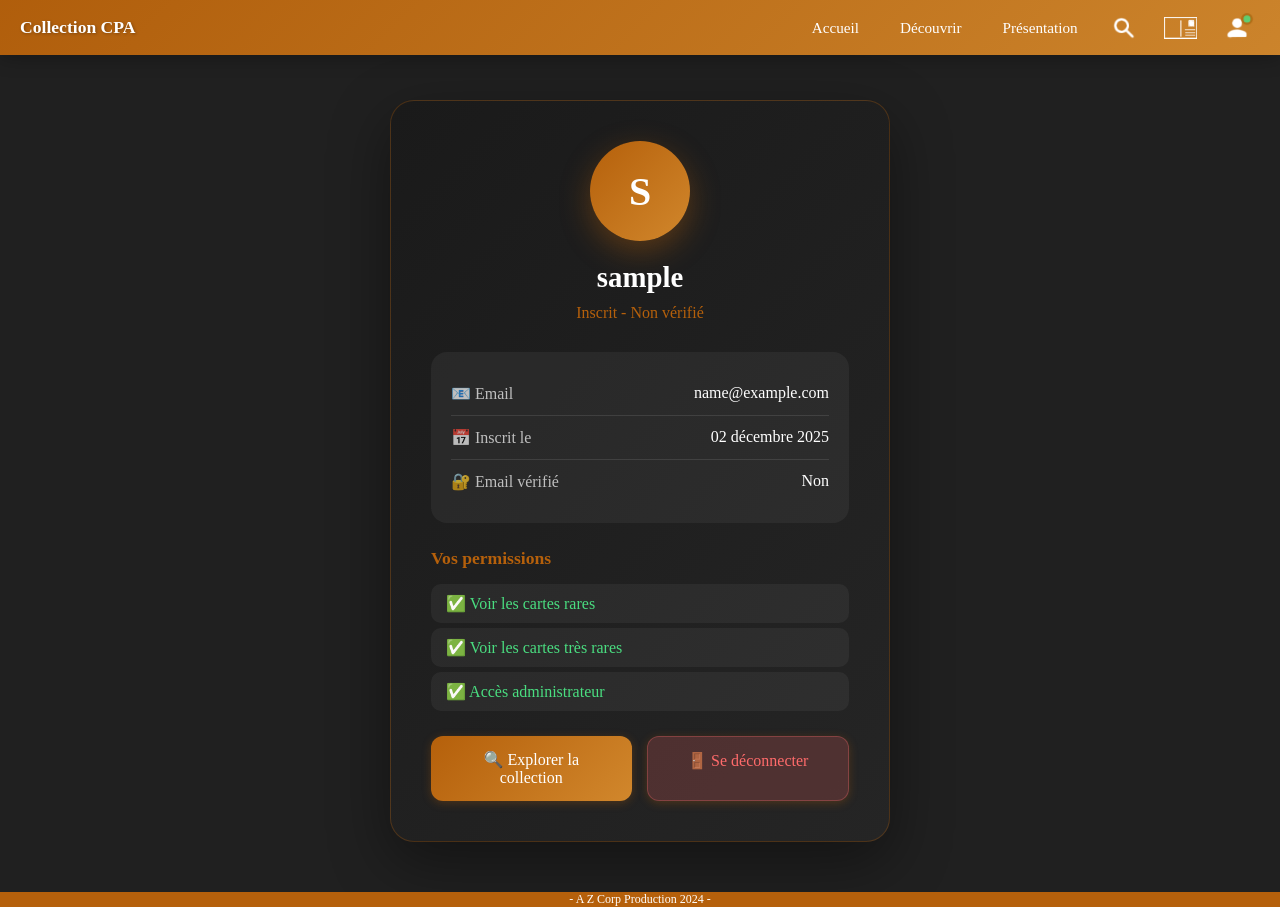
After one commit to Zzcorp/Le-Postier, a Django app: page /profil/ in a window 1280 px wide. The commit adds this page. Run offline with Django 5.2, Linux system fonts and the light colour scheme; the visitor is signed in with stand-in values (Sample User, id 1).

Commit message:
Add files via upload

```diff
--- a/core/urls.py
+++ b/core/urls.py
@@ -10,6 +10,7 @@ urlpatterns = [
     path('contact/', views.contact, name='contact'),
     path('inscription/', views.register, name='register'),
     path('connexion/', views.login_view, name='login'),
+    path('profil/', views.profile, name='profile'),
     path('logout/', views.logout_view, name='logout'),
 
     # Admin Dashboard
--- a/core/views.py
+++ b/core/views.py
@@ -9,6 +9,7 @@ from django.views.decorators.http import require_http_methods
 from datetime import timedelta
 import traceback
 import json
+
 
 from .models import (
     CustomUser, Postcard, Theme, ContactMessage,
@@ -78,6 +79,19 @@ def decouvrir(request):
     except Exception as e:
         import traceback
         return HttpResponse(f"<h1>Découvrir Error</h1><pre>{traceback.format_exc()}</pre>")
+
+
+@login_required
+def profile(request):
+    """User profile page"""
+    try:
+        context = {
+            'user': request.user,
+        }
+        return render(request, 'profile.html', context)
+    except Exception as e:
+        import traceback
+        return HttpResponse(f"<h1>Profile Error</h1><pre>{traceback.format_exc()}</pre>")
 
 
 def browse(request):
--- a/templates/partials/navbar.html
+++ b/templates/partials/navbar.html
@@ -1,37 +1,62 @@
 {% load static %}
-
-<!-- Mobile Menu Dropdown -->
-<div id="menu_wrapper" class="menu_wrapper">
-    <div id="triangle_1" class="triangle_1"></div>
-    <nav class="mobile-nav">
-        <a href="{% url 'home' %}">Accueil</a>
-        <a href="{% url 'decouvrir' %}">Découvrir</a>
-        <a href="{% url 'presentation' %}">Présentation</a>
-        <a href="{% url 'browse' %}">Rechercher</a>
-        <a href="{% url 'contact' %}">Contact</a>
-        {% if user.is_staff %}
-        <a href="{% url 'admin_dashboard' %}">Admin</a>
-        {% endif %}
-    </nav>
-</div>
 
 <!-- Connection Dropdown -->
 <div id="conn_wrapper" class="conn_wrapper">
     <div id="triangle" class="triangle"></div>
     <div class="conn-content">
         {% if user.is_authenticated %}
-        <p class="conn-user">👤 {{ user.username }}</p>
-        <p class="conn-category">{{ user.get_category_display }}</p>
-        <hr>
+        <div class="conn-user-info">
+            <span class="conn-avatar">👤</span>
+            <div>
+                <p class="conn-username">{{ user.username }}</p>
+                <p class="conn-category">{{ user.get_category_display }}</p>
+            </div>
+        </div>
+        <hr class="conn-divider">
+        <a href="{% url 'profile' %}" class="conn-link">
+            <span>👤</span> Mon Profil
+        </a>
         {% if user.is_staff %}
-        <a href="{% url 'admin_dashboard' %}">📊 Tableau de bord</a>
+        <a href="{% url 'admin_dashboard' %}" class="conn-link">
+            <span>📊</span> Tableau de bord
+        </a>
         {% endif %}
-        <a href="{% url 'logout' %}">🚪 Déconnexion</a>
+        <a href="{% url 'logout' %}" class="conn-link conn-logout">
+            <span>🚪</span> Déconnexion
+        </a>
         {% else %}
-        <a href="{% url 'login' %}">🔑 Connexion</a>
-        <a href="{% url 'register' %}">📝 Inscription</a>
+        <a href="{% url 'login' %}" class="conn-link">
+            <span>🔑</span> Connexion
+        </a>
+        <a href="{% url 'register' %}" class="conn-link">
+            <span>📝</span> S'inscrire
+        </a>
         {% endif %}
     </div>
+</div>
+
+<!-- Mobile Menu Dropdown -->
+<div id="menu_wrapper" class="menu_wrapper">
+    <div id="triangle_1" class="triangle_1"></div>
+    <nav class="mobile-nav">
+        <a href="{% url 'home' %}" class="mobile-link">🏠 Accueil</a>
+        <a href="{% url 'decouvrir' %}" class="mobile-link">🎨 Découvrir</a>
+        <a href="{% url 'presentation' %}" class="mobile-link">📖 Présentation</a>
+        <a href="{% url 'browse' %}" class="mobile-link">🔍 Rechercher</a>
+        <a href="{% url 'contact' %}" class="mobile-link">✉️ Contact</a>
+        {% if user.is_authenticated %}
+        <hr class="mobile-divider">
+        <a href="{% url 'profile' %}" class="mobile-link">👤 Mon Profil</a>
+        {% if user.is_staff %}
+        <a href="{% url 'admin_dashboard' %}" class="mobile-link">📊 Admin</a>
+        {% endif %}
+        <a href="{% url 'logout' %}" class="mobile-link mobile-logout">🚪 Déconnexion</a>
+        {% else %}
+        <hr class="mobile-divider">
+        <a href="{% url 'login' %}" class="mobile-link">🔑 Connexion</a>
+        <a href="{% url 'register' %}" class="mobile-link">📝 S'inscrire</a>
+        {% endif %}
+    </nav>
 </div>
 
 <!-- Main Navigation Bar -->
@@ -60,18 +85,24 @@
                 </a>
             </li>
             <li>
-                <a href="javascript:void(0)" class="nav-link nav-icon" title="{% if user.is_authenticated %}Mon compte{% else %}Connexion{% endif %}" onclick="toggleConnDropdown()">
+                <a href="javascript:void(0)" class="nav-link nav-icon nav-account" title="{% if user.is_authenticated %}Mon compte{% else %}Connexion{% endif %}" onclick="toggleConnDropdown()">
                     <img src="{% static 'images/Connect_Icone.png' %}" alt="Compte">
+                    {% if user.is_authenticated %}
+                    <span class="nav-account-dot"></span>
+                    {% endif %}
                 </a>
             </li>
         </ul>
 
         <!-- Mobile Menu Button -->
         <div class="nav-mobile">
-            <a href="javascript:void(0)" class="nav-icon" onclick="toggleConnDropdown()">
+            <a href="javascript:void(0)" class="nav-icon nav-account" onclick="toggleConnDropdown()">
                 <img src="{% static 'images/Connect_Icone.png' %}" alt="Compte">
+                {% if user.is_authenticated %}
+                <span class="nav-account-dot"></span>
+                {% endif %}
             </a>
-            <button class="burger-btn" onclick="toggleMobileMenu()">
+            <button class="burger-btn" onclick="toggleMobileMenu()" aria-label="Menu">
                 <span></span>
                 <span></span>
                 <span></span>
@@ -84,29 +115,27 @@
 function toggleMobileMenu() {
     const menu = document.getElementById('menu_wrapper');
     const burger = document.querySelector('.burger-btn');
+    const conn = document.getElementById('conn_wrapper');
 
-    if (menu.classList.contains('active')) {
-        menu.classList.remove('active');
-        burger.classList.remove('active');
-    } else {
-        menu.classList.add('active');
-        burger.classList.add('active');
-        // Close connection dropdown if open
-        document.getElementById('conn_wrapper').classList.remove('active');
-    }
+    // Close connection dropdown
+    conn.classList.remove('active');
+
+    // Toggle mobile menu
+    menu.classList.toggle('active');
+    burger.classList.toggle('active');
 }
 
 function toggleConnDropdown() {
     const conn = document.getElementById('conn_wrapper');
+    const menu = document.getElementById('menu_wrapper');
+    const burger = document.querySelector('.burger-btn');
 
-    if (conn.classList.contains('active')) {
-        conn.classList.remove('active');
-    } else {
-        conn.classList.add('active');
-        // Close mobile menu if open
-        document.getElementById('menu_wrapper').classList.remove('active');
-        document.querySelector('.burger-btn').classList.remove('active');
-    }
+    // Close mobile menu
+    menu.classList.remove('active');
+    burger.classList.remove('active');
+
+    // Toggle connection dropdown
+    conn.classList.toggle('active');
 }
 
 // Close dropdowns when clicking outside
@@ -115,15 +144,27 @@ document.addEventListener('click', function(e) {
     const menu = document.getElementById('menu_wrapper');
     const burger = document.querySelector('.burger-btn');
 
+    // Check if click is outside connection dropdown
     if (!e.target.closest('.conn_wrapper') &&
+        !e.target.closest('.nav-account') &&
         !e.target.closest('[onclick*="toggleConnDropdown"]')) {
         conn.classList.remove('active');
     }
 
+    // Check if click is outside mobile menu
     if (!e.target.closest('.menu_wrapper') &&
         !e.target.closest('.burger-btn')) {
         menu.classList.remove('active');
         burger.classList.remove('active');
+    }
+});
+
+// Close on escape key
+document.addEventListener('keydown', function(e) {
+    if (e.key === 'Escape') {
+        document.getElementById('conn_wrapper').classList.remove('active');
+        document.getElementById('menu_wrapper').classList.remove('active');
+        document.querySelector('.burger-btn').classList.remove('active');
     }
 });
 </script>
@@ -139,7 +180,7 @@ document.addEventListener('click', function(e) {
     left: 0;
     right: 0;
     z-index: 1000;
-    background: linear-gradient(135deg, rgba(181, 96, 11, 0.95), rgba(209, 135, 44, 0.95));
+    background: linear-gradient(135deg, rgba(181, 96, 11, 0.97), rgba(209, 135, 44, 0.97));
     backdrop-filter: blur(10px);
     box-shadow: 0 2px 20px rgba(0, 0, 0, 0.3);
 }
@@ -194,6 +235,7 @@ document.addEventListener('click', function(e) {
 
 .nav-icon {
     padding: 8px 12px;
+    position: relative;
 }
 
 .nav-icon img {
@@ -205,6 +247,28 @@ document.addEventListener('click', function(e) {
 
 .nav-icon:hover img {
     transform: scale(1.15);
+}
+
+/* Account indicator dot */
+.nav-account {
+    position: relative;
+}
+
+.nav-account-dot {
+    position: absolute;
+    top: 5px;
+    right: 8px;
+    width: 10px;
+    height: 10px;
+    background: #4ade80;
+    border-radius: 50%;
+    border: 2px solid rgba(181, 96, 11, 0.9);
+    animation: pulse-dot 2s infinite;
+}
+
+@keyframes pulse-dot {
+    0%, 100% { transform: scale(1); opacity: 1; }
+    50% { transform: scale(1.2); opacity: 0.8; }
 }
 
 /* Mobile */
--- /dev/null
+++ b/templates/profile.html
@@ -0,0 +1,226 @@
+{% extends 'base.html' %}
+{% load static %}
+
+{% block page_title %}Mon Profil{% endblock %}
+
+{% block content %}
+<div class="profile-container">
+    <div class="profile-card">
+        <div class="profile-header">
+            <div class="profile-avatar">
+                <span>{{ user.username|slice:":1"|upper }}</span>
+            </div>
+            <h1>{{ user.username }}</h1>
+            <p class="profile-category">{{ user.get_category_display }}</p>
+        </div>
+
+        <div class="profile-info">
+            <div class="info-row">
+                <span class="info-label">📧 Email</span>
+                <span class="info-value">{{ user.email|default:"Non renseigné" }}</span>
+            </div>
+            <div class="info-row">
+                <span class="info-label">📅 Inscrit le</span>
+                <span class="info-value">{{ user.date_joined|date:"d F Y" }}</span>
+            </div>
+            <div class="info-row">
+                <span class="info-label">🔐 Email vérifié</span>
+                <span class="info-value">{{ user.email_verified|yesno:"Oui,Non" }}</span>
+            </div>
+            {% if user.last_login %}
+            <div class="info-row">
+                <span class="info-label">🕐 Dernière connexion</span>
+                <span class="info-value">{{ user.last_login|date:"d F Y à H:i" }}</span>
+            </div>
+            {% endif %}
+        </div>
+
+        <div class="profile-permissions">
+            <h3>Vos permissions</h3>
+            <ul>
+                <li class="{% if user.can_view_rare %}granted{% else %}denied{% endif %}">
+                    {% if user.can_view_rare %}✅{% else %}❌{% endif %}
+                    Voir les cartes rares
+                </li>
+                <li class="{% if user.can_view_very_rare %}granted{% else %}denied{% endif %}">
+                    {% if user.can_view_very_rare %}✅{% else %}❌{% endif %}
+                    Voir les cartes très rares
+                </li>
+                <li class="{% if user.is_staff %}granted{% else %}denied{% endif %}">
+                    {% if user.is_staff %}✅{% else %}❌{% endif %}
+                    Accès administrateur
+                </li>
+            </ul>
+        </div>
+
+        <div class="profile-actions">
+            <a href="{% url 'browse' %}" class="btn btn-primary">🔍 Explorer la collection</a>
+            <a href="{% url 'logout' %}" class="btn btn-danger">🚪 Se déconnecter</a>
+        </div>
+    </div>
+</div>
+
+<style>
+.profile-container {
+    min-height: 100vh;
+    padding: 100px 20px 50px;
+    display: flex;
+    justify-content: center;
+    align-items: flex-start;
+}
+
+.profile-card {
+    background: linear-gradient(135deg, #1a1a1a, #252525);
+    border-radius: 24px;
+    padding: 40px;
+    max-width: 500px;
+    width: 100%;
+    box-shadow: 0 20px 60px rgba(0, 0, 0, 0.4);
+    border: 1px solid rgba(181, 96, 11, 0.3);
+}
+
+.profile-header {
+    text-align: center;
+    margin-bottom: 30px;
+}
+
+.profile-avatar {
+    width: 100px;
+    height: 100px;
+    background: linear-gradient(135deg, #b5600b, #d1872c);
+    border-radius: 50%;
+    display: flex;
+    align-items: center;
+    justify-content: center;
+    margin: 0 auto 20px;
+    font-size: 2.5rem;
+    color: white;
+    font-weight: bold;
+    box-shadow: 0 10px 30px rgba(181, 96, 11, 0.4);
+}
+
+.profile-header h1 {
+    color: white;
+    margin: 0 0 10px 0;
+    font-size: 1.8rem;
+}
+
+.profile-category {
+    color: #b5600b;
+    font-size: 1rem;
+    margin: 0;
+}
+
+.profile-info {
+    background: rgba(255, 255, 255, 0.05);
+    border-radius: 16px;
+    padding: 20px;
+    margin-bottom: 25px;
+}
+
+.info-row {
+    display: flex;
+    justify-content: space-between;
+    padding: 12px 0;
+    border-bottom: 1px solid rgba(255, 255, 255, 0.1);
+}
+
+.info-row:last-child {
+    border-bottom: none;
+}
+
+.info-label {
+    color: rgba(255, 255, 255, 0.7);
+}
+
+.info-value {
+    color: white;
+    font-weight: 500;
+}
+
+.profile-permissions {
+    margin-bottom: 25px;
+}
+
+.profile-permissions h3 {
+    color: #b5600b;
+    margin: 0 0 15px 0;
+    font-size: 1.1rem;
+}
+
+.profile-permissions ul {
+    list-style: none;
+    padding: 0;
+    margin: 0;
+}
+
+.profile-permissions li {
+    padding: 10px 15px;
+    margin: 5px 0;
+    border-radius: 10px;
+    background: rgba(255, 255, 255, 0.05);
+}
+
+.profile-permissions li.granted {
+    color: #4ade80;
+}
+
+.profile-permissions li.denied {
+    color: rgba(255, 255, 255, 0.5);
+}
+
+.profile-actions {
+    display: flex;
+    gap: 15px;
+    flex-wrap: wrap;
+}
+
+.btn {
+    flex: 1;
+    min-width: 150px;
+    padding: 14px 20px;
+    border: none;
+    border-radius: 12px;
+    font-size: 1rem;
+    cursor: pointer;
+    text-decoration: none;
+    text-align: center;
+    transition: all 0.3s ease;
+}
+
+.btn-primary {
+    background: linear-gradient(135deg, #b5600b, #d1872c);
+    color: white;
+}
+
+.btn-primary:hover {
+    transform: translateY(-3px);
+    box-shadow: 0 10px 30px rgba(181, 96, 11, 0.4);
+}
+
+.btn-danger {
+    background: rgba(255, 107, 107, 0.2);
+    color: #ff6b6b;
+    border: 1px solid rgba(255, 107, 107, 0.3);
+}
+
+.btn-danger:hover {
+    background: rgba(255, 107, 107, 0.3);
+    transform: translateY(-3px);
+}
+
+@media (max-width: 480px) {
+    .profile-card {
+        padding: 25px;
+    }
+
+    .profile-actions {
+        flex-direction: column;
+    }
+
+    .btn {
+        width: 100%;
+    }
+}
+</style>
+{% endblock %}
```
Also changed, not shown: other parts of templates/partials/navbar.html (+167 -91 lines).
